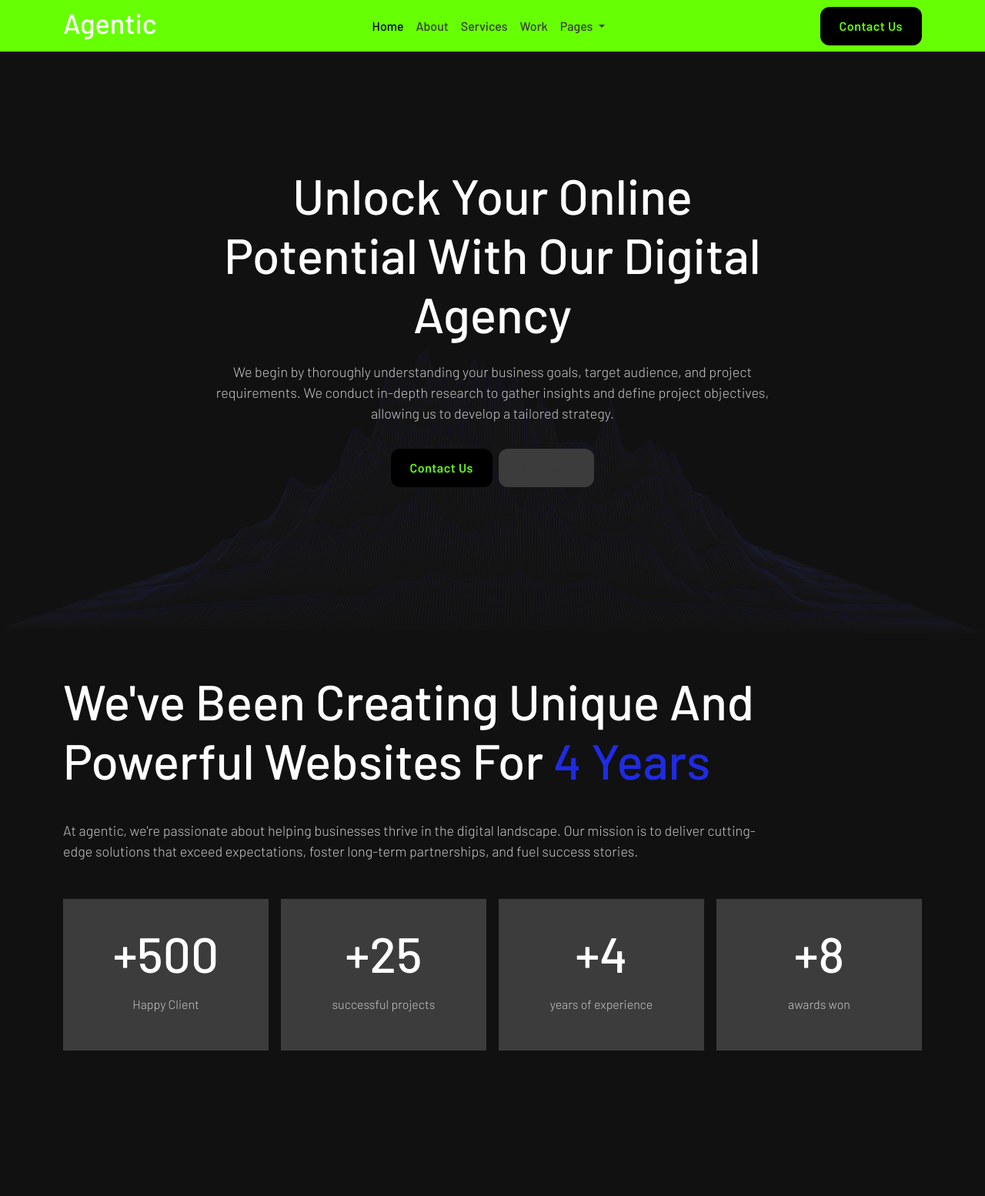
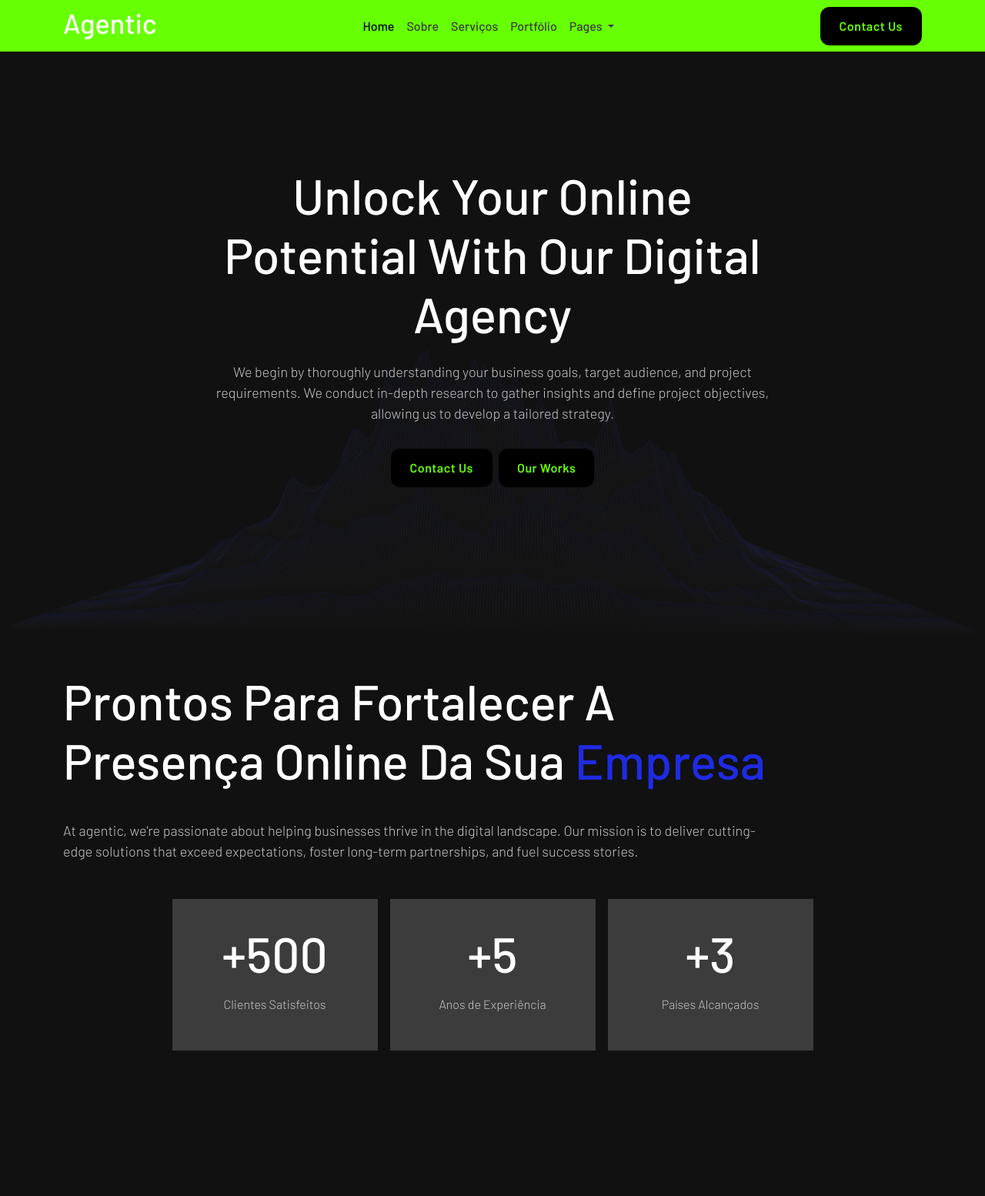
Before and after one commit to brandcodesolutions/limino, a plain HTML site: page erramix-themes.com/agentic/index-2.html in a window 1280 px wide. Shown: the top 1554 px of the page at 77% size. Drawn offline with Linux system fonts and the light colour scheme.

Commit message:
segunda atualização

```diff
--- a/erramix-themes.com/agentic/css/styles.css
+++ b/erramix-themes.com/agentic/css/styles.css
@@ -325,13 +325,19 @@ textarea {
 }
 
 .btn-outline {
-  background-color: #3c3c3c;
-  color:#3c3c3c;
+  background-color: #000000;
+  color:#66ff03;
+}
+
+.btn-outline:hover {
+  background-color: transparent;
+  color: #66ff03;
+  border: 0.5px solid #66ff03;
 }
 
 .btn:hover {
-  color: #000000;
-  border: 0.5px solid #000000;
+  color: #66ff03;
+  border: 0.5px solid #66ff03;
 }
 
 .learn-more {
--- a/erramix-themes.com/agentic/index-2.html
+++ b/erramix-themes.com/agentic/index-2.html
@@ -53,13 +53,13 @@
               <a class="nav-link active" aria-current="page" href="index-2.html">Home</a>
             </li>
             <li class="nav-item">
-              <a class="nav-link" href="about.html">About</a>
+              <a class="nav-link" href="about.html">Sobre</a>
             </li>
             <li class="nav-item">
-              <a class="nav-link" href="services.html">services</a>
+              <a class="nav-link" href="services.html">Serviços</a>
             </li>
             <li class="nav-item">
-              <a class="nav-link" href="work.html">work</a>
+              <a class="nav-link" href="work.html">Portfólio</a>
             </li>
             <li class="nav-item dropdown">
               <a class="nav-link dropdown-toggle" href="#" id="navbarDropdown" role="button" data-bs-toggle="dropdown"
@@ -104,8 +104,8 @@
   <section class="about section position-relative pt-4 mt-4" id="about">
     <div class="container d-flex flex-column">
       <div class="d-flex flex-column gap-32">
-        <h1 class="heading-1 col-lg-10 col-12">we've been creating unique and powerful websites for <span
-            class="unique-text"> 4 years</span></h1>
+        <h1 class="heading-1 col-lg-10 col-12">Prontos para fortalecer a presença online da sua<span
+            class="unique-text"> empresa</span></h1>
         <p class="body-1 col-lg-10 col-12">At agentic, we're passionate about helping businesses thrive in the digital
           landscape. Our mission is to deliver cutting-edge solutions that exceed expectations, foster long-term
           partnerships, and fuel success stories.</p>
@@ -113,25 +113,20 @@
           <div class="col-lg-3 col-md-6 col-12">
             <div class="about-box d-flex flex-column align-items-center justify-content-center gap-8">
               <h1 class="heading-1">+500</h1>
-              <p class="body-2">Happy Client</p>
+              <p class="body-2">Clientes Satisfeitos</p>
+            </div>
+          </div>
+
+          <div class="col-lg-3 col-md-6 col-12">
+            <div class="about-box d-flex flex-column align-items-center justify-content-center gap-8">
+              <h1 class="heading-1">+5</h1>
+              <p class="body-2">Anos de Experiência</p>
             </div>
           </div>
           <div class="col-lg-3 col-md-6 col-12">
             <div class="about-box d-flex flex-column align-items-center justify-content-center gap-8">
-              <h1 class="heading-1">+25</h1>
-              <p class="body-2">successful projects</p>
-            </div>
-          </div>
-          <div class="col-lg-3 col-md-6 col-12">
-            <div class="about-box d-flex flex-column align-items-center justify-content-center gap-8">
-              <h1 class="heading-1">+4</h1>
-              <p class="body-2">years of experience</p>
-            </div>
-          </div>
-          <div class="col-lg-3 col-md-6 col-12">
-            <div class="about-box d-flex flex-column align-items-center justify-content-center gap-8">
-              <h1 class="heading-1">+8</h1>
-              <p class="body-2">awards won</p>
+              <h1 class="heading-1">+3</h1>
+              <p class="body-2">Países Alcançados</p>
             </div>
           </div>
         </div>
```
Also changed, not shown: erramix-themes.com/agentic/index.html (+20 -27 lines), erramix-themes.com/agentic/images/favicon.ico, erramix-themes.com/agentic/images/fundopreto.png (added).
